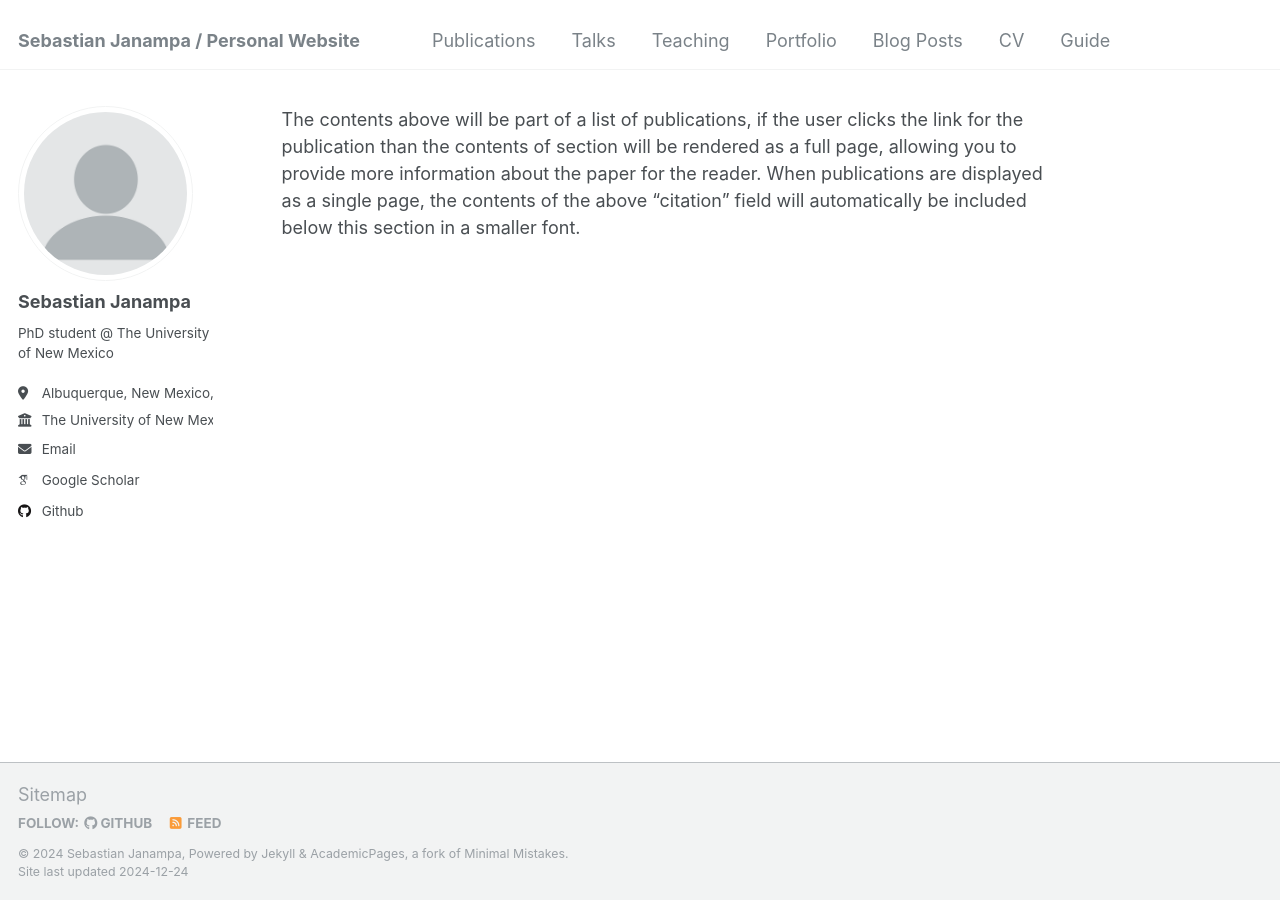
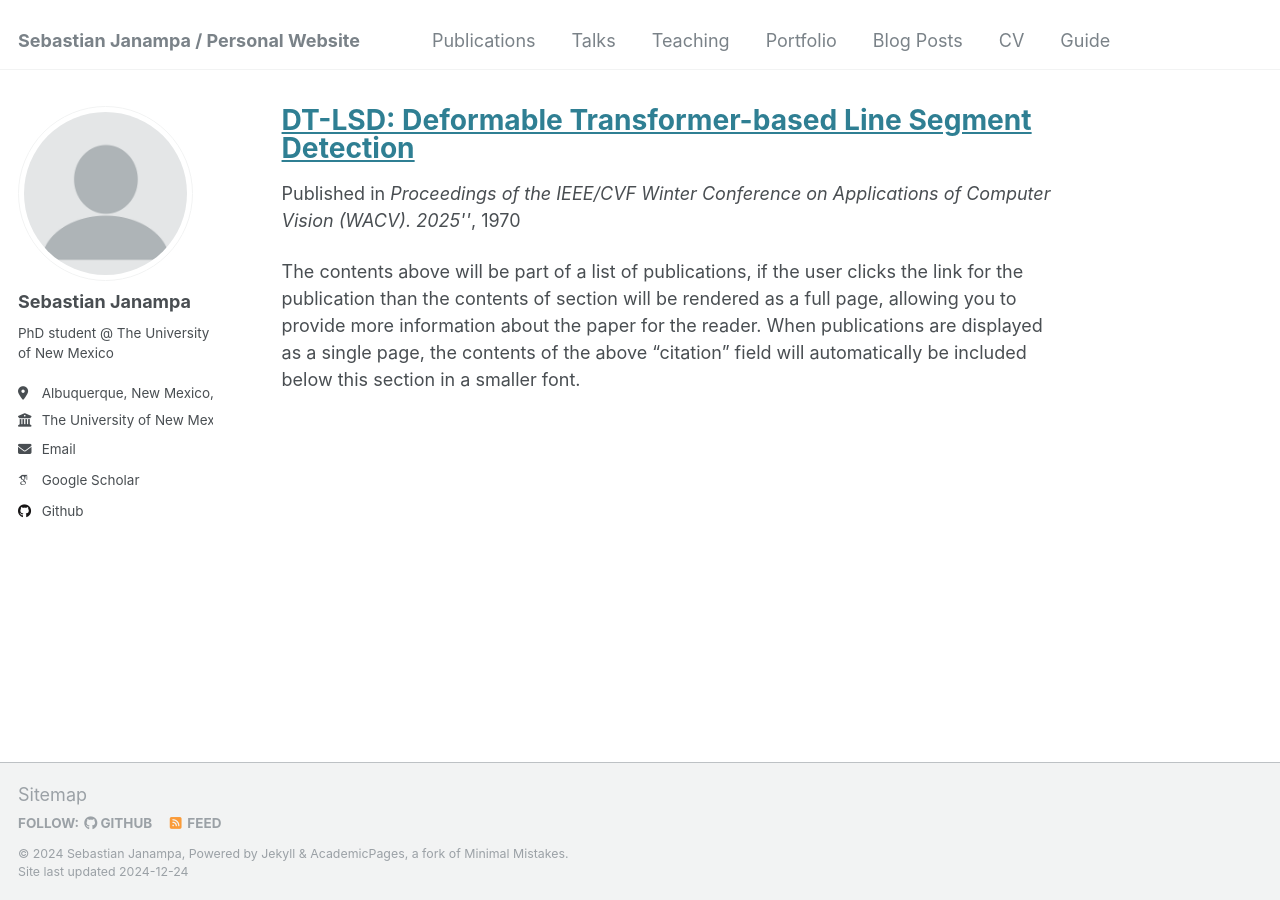
Before and after one commit to SebastianJanampa/SebastianJanampa.github.io, a Jekyll site: the page built from dtlsd.md, in a window 1280 px wide. Built offline with Jekyll 4.4.1, drawn with Linux system fonts in a browser that asks for light colours; some web fonts are replaced; part of the change alters nothing that is shown.

Commit message:
Update dtlsd.md

````diff
--- a/dtlsd.md
+++ b/dtlsd.md
@@ -1,5 +1,5 @@
 ---
-title: "DT-LSD: Deformable Transformer-based Line Segment Detection"
+title: "[DT-LSD: Deformable Transformer-based Line Segment Detection](https://github.com/SebastianJanampa/DT-LSD)"
 collection: publications
 category: manuscripts
 permalink: /publication/2009-10-01-paper-title-number-1
@@ -7,12 +7,6 @@ excerpt: 'This paper is about the number 1. The number 2 is left for future work
 date: 2025
 venue: Proceedings of the IEEE/CVF Winter Conference on Applications of Computer Vision (WACV). 2025''
 paperurl: 'https://arxiv.org/abs/2411.13005'
-citation: ``` @article{janampa2024dt,
-  title={DT-LSD: Deformable Transformer-based Line Segment Detection},
-  author={Janampa, Sebastian and Pattichis, Marios},
-  journal={arXiv preprint arXiv:2411.13005},
-  year={2024}
-} ```
 ---
 
 The contents above will be part of a list of publications, if the user clicks the link for the publication than the contents of section will be rendered as a full page, allowing you to provide more information about the paper for the reader. When publications are displayed as a single page, the contents of the above "citation" field will automatically be included below this section in a smaller font.
````
